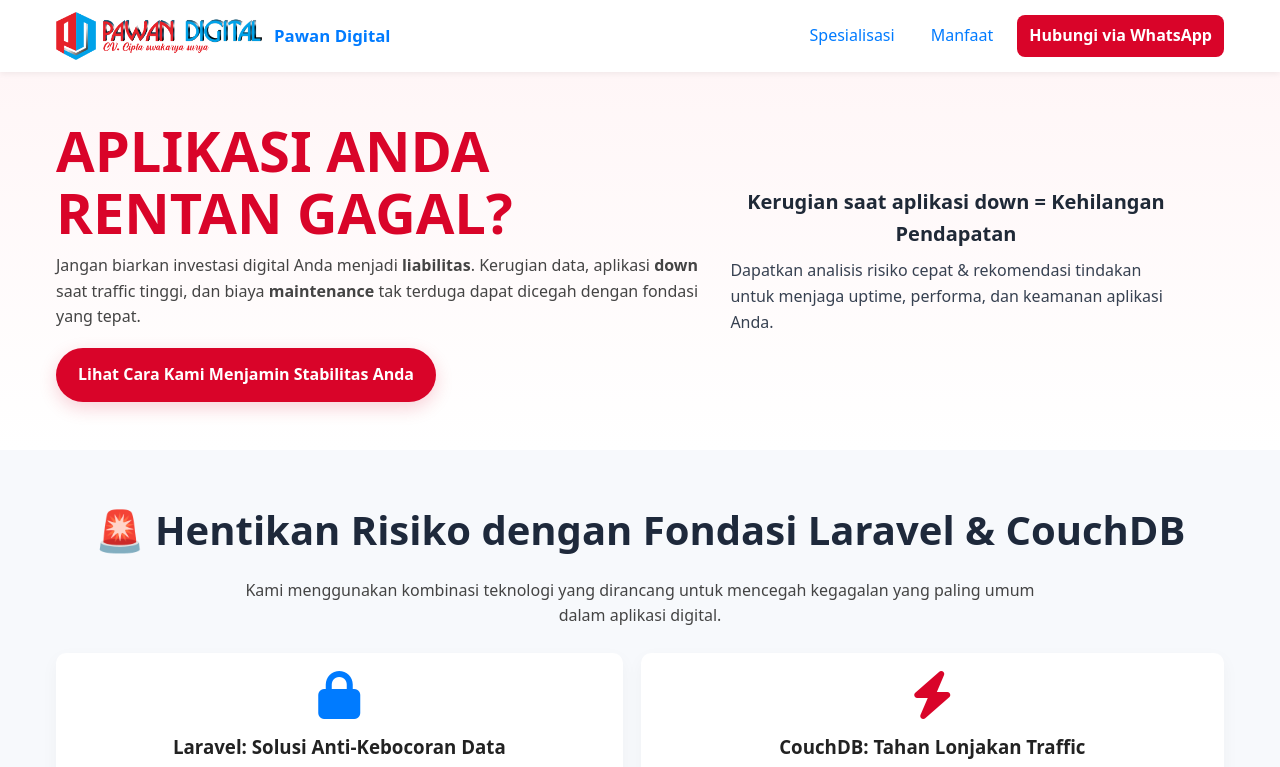
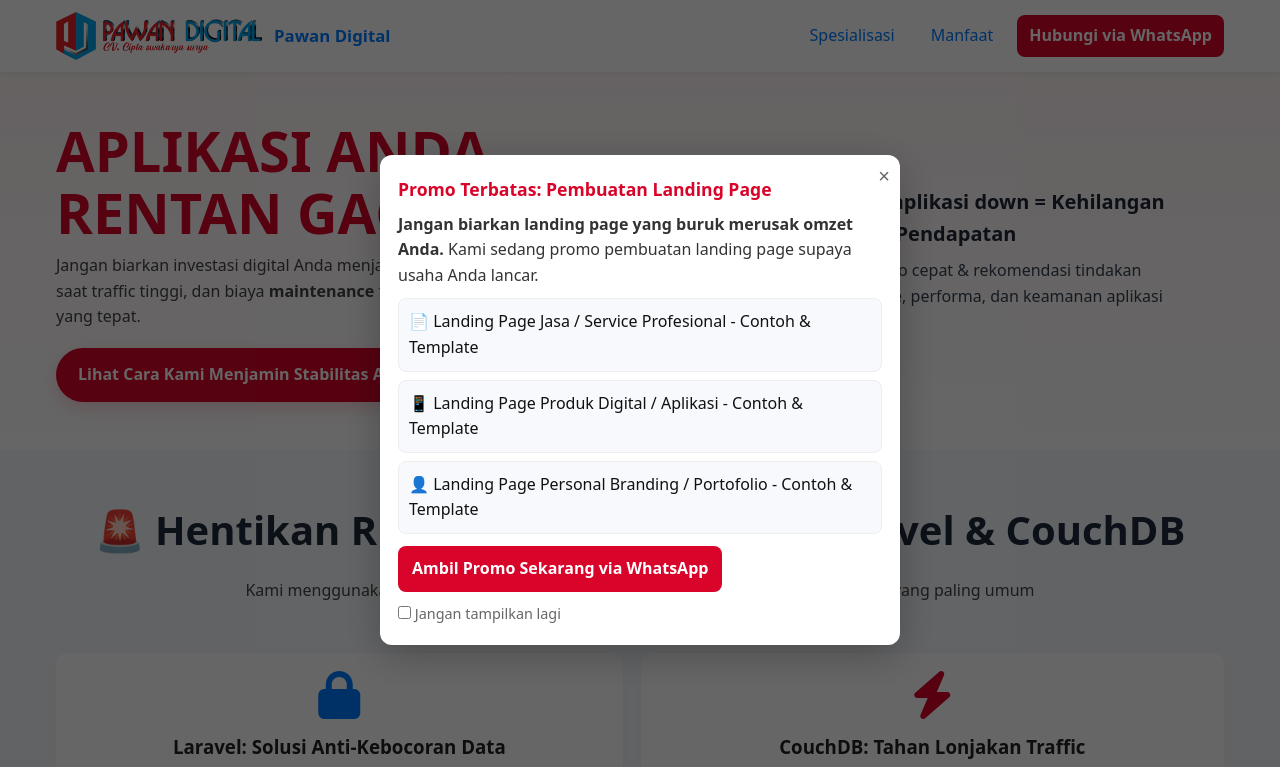
Before and after one commit to SkillBelajar/pawandigital.id, a plain HTML site: page index.html in a window 1280 px wide. Shown: the top 767 px of the page. Drawn offline with Linux system fonts and the light colour scheme.

Commit message:
Update index.html

```diff
--- a/index.html
+++ b/index.html
@@ -521,6 +521,92 @@
             outline: 3px solid rgba(0, 123, 255, 0.2);
             outline-offset: 2px;
         }
+
+        /* PROMO MODAL */
+        .promo-overlay {
+            position: fixed;
+            inset: 0;
+            background: rgba(0, 0, 0, 0.6);
+            display: flex;
+            align-items: center;
+            justify-content: center;
+            z-index: 2000;
+            opacity: 0;
+            pointer-events: none;
+            transition: opacity .25s ease;
+        }
+
+        .promo-overlay.show {
+            opacity: 1;
+            pointer-events: auto;
+        }
+
+        .promo-modal {
+            background: #fff;
+            color: #111;
+            max-width: 520px;
+            width: 92%;
+            border-radius: 12px;
+            padding: 20px 18px;
+            box-shadow: 0 10px 40px rgba(0, 0, 0, 0.25);
+            position: relative;
+        }
+
+        .promo-modal h3 {
+            color: var(--accent-color);
+            margin: 0 0 8px 0;
+            font-size: 1.1rem;
+        }
+
+        .promo-modal p {
+            margin: 0 0 10px 0;
+            color: #333;
+        }
+
+        .promo-list {
+            display: flex;
+            flex-direction: column;
+            gap: 8px;
+            margin-top: 10px;
+        }
+
+        .promo-link {
+            display: flex;
+            align-items: center;
+            gap: 10px;
+            padding: 10px;
+            border-radius: 8px;
+            background: #f7f9fc;
+            border: 1px solid #eee;
+            text-decoration: none;
+            color: inherit;
+        }
+
+        .promo-link:hover {
+            transform: translateY(-2px);
+        }
+
+        .promo-close {
+            position: absolute;
+            top: 10px;
+            right: 10px;
+            background: transparent;
+            border: 0;
+            font-size: 1.25rem;
+            cursor: pointer;
+            color: #666;
+        }
+
+        .promo-cta {
+            display: inline-block;
+            margin-top: 12px;
+            background: var(--accent-color);
+            color: #fff;
+            padding: 10px 14px;
+            border-radius: 8px;
+            font-weight: 700;
+            text-decoration: none;
+        }
     </style>
 </head>
 
@@ -711,13 +797,41 @@
             <div class="legal" style="margin-top:14px;color:rgba(255,255,255,0.8);font-size:0.9rem">
                 <p style="margin:0">Legalitas Resmi: <strong>CV. Cipta Swakarya Surya</strong>. Pimpinan:
                     <strong>Muhammad Ullil Fahri, S.Pd, M.TI</strong>. Website <em>Pawan Digital</em> adalah layanan
-                    resmi dari CV tersebut.</p>
+                    resmi dari CV tersebut.
+                </p>
             </div>
             <div class="copyright">
                 <p>&copy; 2025 Pawan Digital. Investasi Digital yang Aman.</p>
             </div>
         </div>
     </footer>
+
+    <!-- Promo Modal: Pop-up Promo Pembuatan Landing Page -->
+    <div id="promoOverlay" class="promo-overlay" role="dialog" aria-modal="true" aria-labelledby="promoTitle"
+        aria-hidden="true">
+        <div class="promo-modal">
+            <button class="promo-close" aria-label="Tutup popup" onclick="closePromo()">×</button>
+            <h3 id="promoTitle">Promo Terbatas: Pembuatan Landing Page</h3>
+            <p><strong>Jangan biarkan landing page yang buruk merusak omzet Anda.</strong> Kami sedang promo pembuatan
+                landing page supaya usaha Anda lancar.</p>
+
+            <div class="promo-list">
+                <a class="promo-link" href="/contoh_landing_page/jasa.html">📄 Landing Page Jasa / Service Profesional -
+                    Contoh &amp; Template</a>
+                <a class="promo-link" href="/contoh_landing_page/digital.html">📱 Landing Page Produk Digital / Aplikasi
+                    - Contoh &amp; Template</a>
+                <a class="promo-link" href="/contoh_landing_page/personal.html">👤 Landing Page Personal Branding /
+                    Portofolio - Contoh &amp; Template</a>
+            </div>
+
+            <a class="promo-cta" href="https://wa.me/6289696380422" target="_blank" rel="noopener">Ambil Promo Sekarang
+                via WhatsApp</a>
+
+            <div style="margin-top:10px;font-size:0.9rem;color:#666;">
+                <label><input type="checkbox" id="promoNoShow"> Jangan tampilkan lagi</label>
+            </div>
+        </div>
+    </div>
 
     <script>
         function toggleNav(btn) {
@@ -731,6 +845,39 @@
             if (!t) return;
             if (t.href && t.target === '_blank') return;
         });
+
+        (function () {
+            const overlay = document.getElementById('promoOverlay');
+            function shouldNotShow() {
+                return localStorage.getItem('promo_noshow_v1') === '1';
+            }
+            function openPromo() {
+                if (shouldNotShow()) return;
+                if (!overlay) return;
+                overlay.classList.add('show');
+                overlay.setAttribute('aria-hidden', 'false');
+            }
+            window.closePromo = function () {
+                const checkbox = document.getElementById('promoNoShow');
+                if (checkbox && checkbox.checked) {
+                    localStorage.setItem('promo_noshow_v1', '1');
+                }
+                if (overlay) {
+                    overlay.classList.remove('show');
+                    overlay.setAttribute('aria-hidden', 'true');
+                }
+            }
+            document.addEventListener('DOMContentLoaded', function () {
+                // Tampilkan setelah delay singkat agar tidak langsung mengganggu
+                setTimeout(openPromo, 900);
+                // Tutup bila klik di luar modal
+                if (overlay) {
+                    overlay.addEventListener('click', function (e) {
+                        if (e.target === overlay) closePromo();
+                    });
+                }
+            });
+        })();
     </script>
 
 </body>
```
